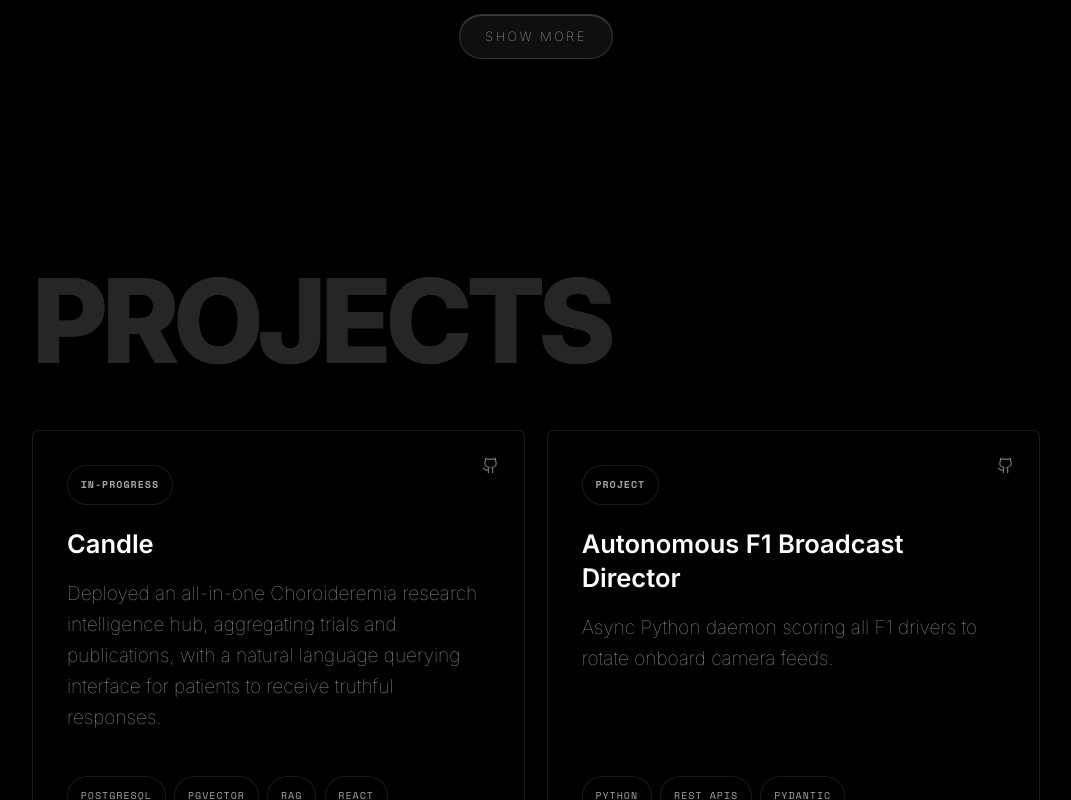
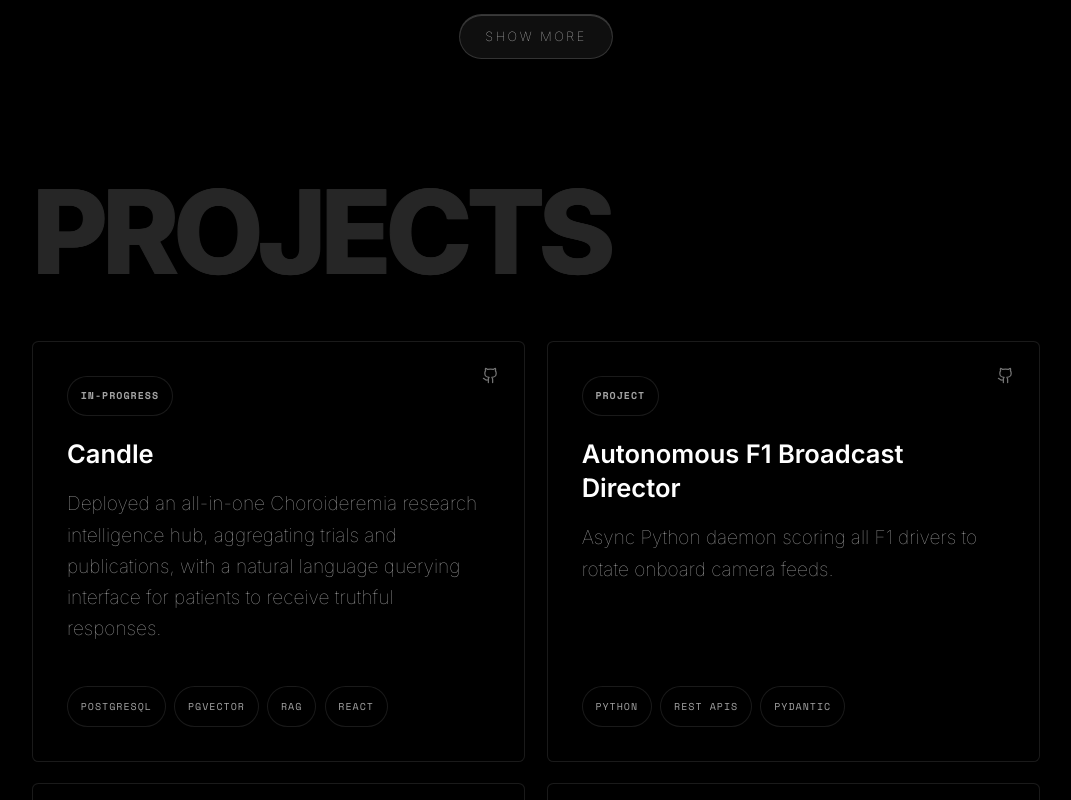
Before and after one commit to tanishmisra9/portfolio, a Next.js app: page / in a window 1280 px wide. Shown: the part 4940-5740 px from the top of the page, without its empty margins (104-1175 px from the left). Built offline with nearby package versions, Linux system fonts and the light colour scheme; a web font is replaced by a local one.

Commit message:
Fixed spacing between Certifications and Projects

```diff
--- a/components/sections/projects-section.tsx
+++ b/components/sections/projects-section.tsx
@@ -58,7 +58,7 @@ export function ProjectsSection({ projects }: Props) {
   const hasMore = hiddenProjects.length > 0;
 
   return (
-    <section id="projects" className="scroll-mt-20 pb-8 pt-6 md:pb-16 md:pt-24">
+    <section id="projects" className="scroll-mt-20 pb-8 pt-6 md:pb-16 md:pt-11">
       <div className="mx-auto w-full max-w-7xl px-8 md:px-16 lg:px-32">
         <ScrollReveal variant="fade">
           <h2 className="mb-8 select-none font-display text-[9.1vw] font-extrabold uppercase leading-none tracking-tighter text-neutral-800 [text-shadow:0.55px_0_0_currentColor,-0.55px_0_0_currentColor] md:mb-12">
--- a/components/sections/skills-section.tsx
+++ b/components/sections/skills-section.tsx
@@ -71,7 +71,7 @@ export function SkillsSection({ skills, certifications }: Props) {
   return (
     <section
       id="skills"
-      className="scroll-mt-20 px-6 pb-8 pt-6 md:py-24"
+      className="scroll-mt-20 px-6 pb-8 pt-6 md:pb-16 md:pt-24"
     >
       <div className="mx-auto max-w-6xl">
         <ScrollReveal variant="fade">
```
